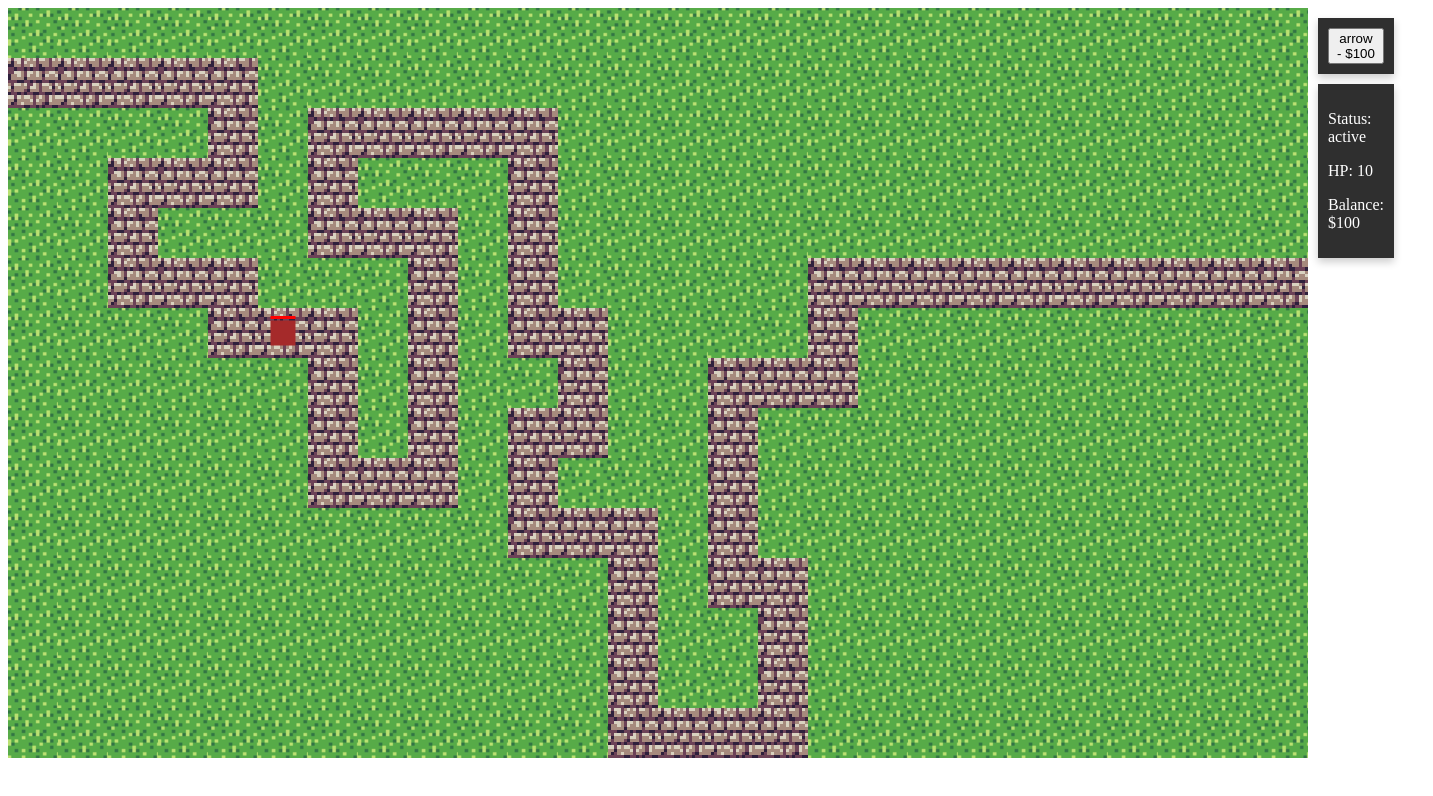
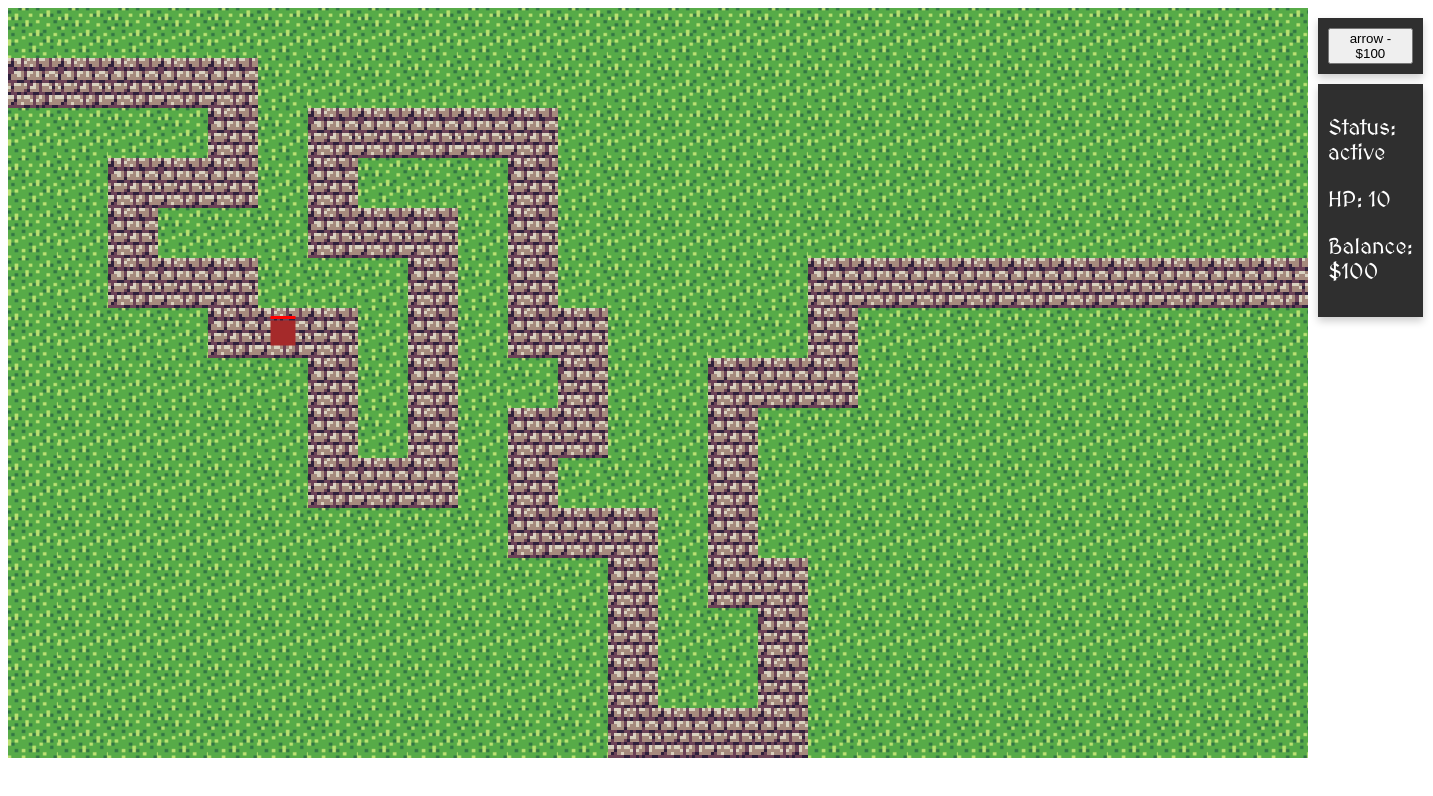
Before and after one commit to alex1431999/tower-defense, a website with bundled scripts: page index.html in a window 1280 px wide. Shown: the whole page, 1433 px wide, since content can reach past the window. Built offline with nearby package versions, Linux system fonts and the light colour scheme.

Commit message:
feat: add font

```diff
--- a/index.html
+++ b/index.html
@@ -1,3 +1,8 @@
+<head>
+    <title>Tower defense</title>
+    <link href='https://fonts.googleapis.com/css?family=MedievalSharp' rel='stylesheet'>
+</head>
+<body>
     <div style=" display: flex; justify-content: space-between">
         <canvas id="canvas"></canvas>
         <div>
@@ -13,10 +18,16 @@
             </div>
         </div>
     </div>
+</body>
 
 <script type="module" src="./dist/index.js"></script>
 
 <style>
+    body {
+        font-family: 'MedievalSharp';
+        font-size: 22px;
+    }
+
     .card {
         display: flex;
         padding: 10px;
```
Lines whose indentation alone changed are shown as unchanged.
